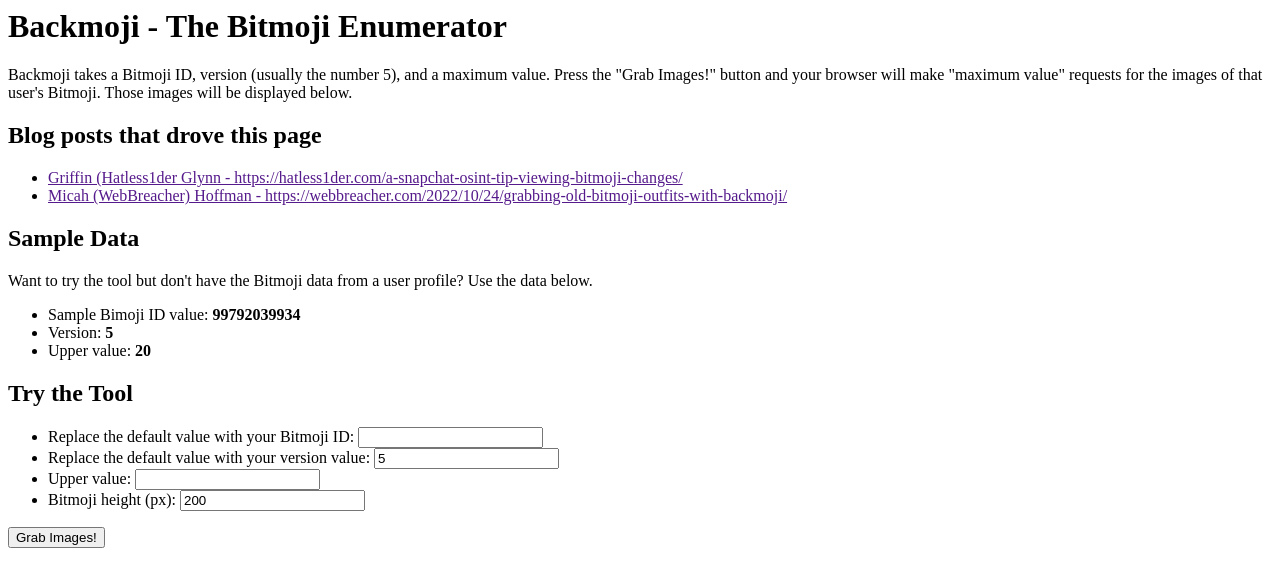
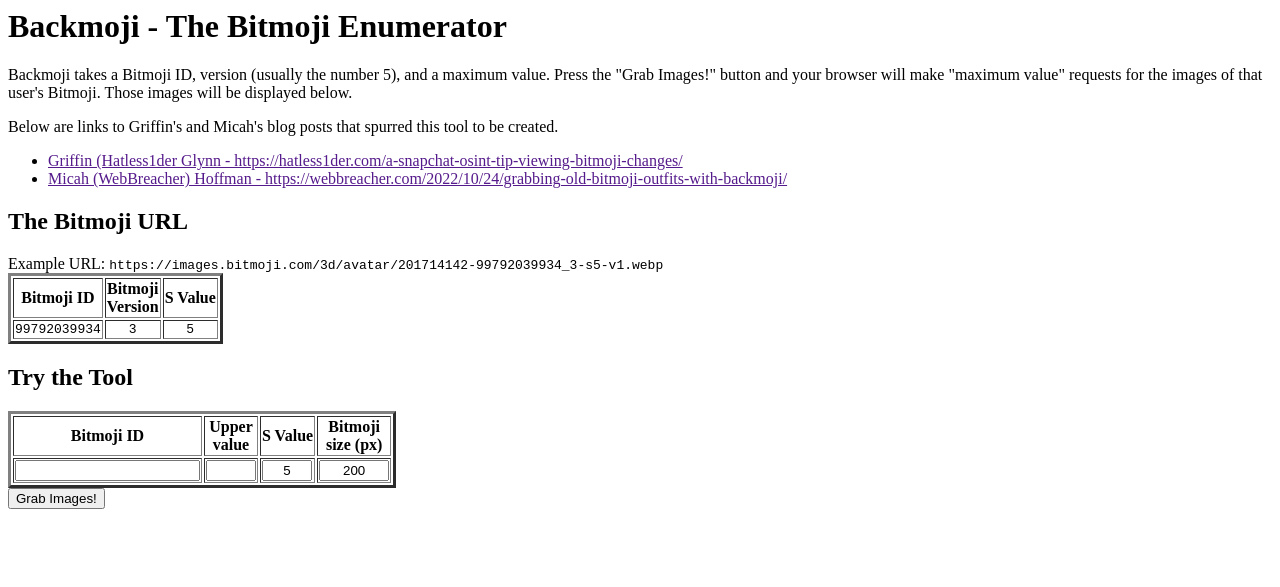
Before and after one commit to WebBreacher/osinttools, a Jekyll site: the page index_html.html, which Jekyll copies as it is, in a window 1280 px wide. Shown: the top 587 px of the page. Built offline with Jekyll 4.4.1, drawn with Linux system fonts in a browser that asks for light colours.

Commit message:
making tables

```diff
--- a/assets/css/style.scss
+++ b/assets/css/style.scss
@@ -9,3 +9,6 @@
 img {
   width: auto;
 }
+input {
+  text-align: right;
+}
--- a/index_html.html
+++ b/index_html.html
@@ -9,38 +9,52 @@
     img {
       width: auto;
     }
+    input {
+        text-align: center;
+    }
   </style>
 </head>
 
 <body>
 <h1>Backmoji - The Bitmoji Enumerator</h1>
 <p>Backmoji takes a Bitmoji ID, version (usually the number 5), and a maximum value. Press the "Grab Images!" button and your browser will make "maximum value" requests for the images of that user's Bitmoji. Those images will be displayed below.</p>
-
-<h2>
-    Blog posts that drove this page
-</h2>
+<p>Below are links to Griffin's and Micah's blog posts that spurred this tool to be created.</p>
 <ul>
     <li><a href src="https://hatless1der.com/a-snapchat-osint-tip-viewing-bitmoji-changes/" target="_blank">Griffin (Hatless1der Glynn - https://hatless1der.com/a-snapchat-osint-tip-viewing-bitmoji-changes/</a></li>
     <li><a href src="https://webbreacher.com/2022/10/24/grabbing-old-bitmoji-outfits-with-backmoji/" target="_blank">Micah (WebBreacher) Hoffman - https://webbreacher.com/2022/10/24/grabbing-old-bitmoji-outfits-with-backmoji/</a></li>
 </ul>
 
-<h2>
-    Sample Data
-</h2>
-<p>Want to try the tool but don't have the Bitmoji data from a user profile? Use the data below.</p>
-<ul>
-    <li>Sample Bimoji ID value: <b>99792039934</b></li>
-    <li>Version: <b>5</b></li>
-    <li>Upper value: <b>20</b></li>
-</ul>
+<h2>The Bitmoji URL</h2>
+Example URL: <code>https://images.bitmoji.com/3d/avatar/201714142-99792039934_3-s5-v1.webp</code>
+
+<table border="3">
+    <tr>
+        <th>Bitmoji ID</th><th>Bitmoji<br>Version</th><th>S Value</th>
+    </tr>
+    <tr align="center">
+        <td><code>99792039934</code></td><td><code>3</code></td><td><code>5</code></td>
+    </tr>
+</table>
 
 <h2>Try the Tool</h2>
-    <ul>
+<!--    <ul>
         <li>Replace the default value with your Bitmoji ID: <input type="number" id="bid" size="13"></li>
         <li>Replace the default value with your version value: <input type="number" value="5" id="bversion" size="3" ></li>
         <li>Upper value: <input type="number" id="upperVal" size="3" ></li>
         <li>Bitmoji height (px): <input type="number" id="avatarHeight" value="200" size="4"></li>
-    </ul>
+    </ul> -->
+<table border="3">
+    <tr>
+        <th>Bitmoji ID</th><th>Upper<br>value</th><th>S Value</th><th>Bitmoji<br>size (px)</th>
+    </tr>
+    <tr>
+        <td><input type="text" id="bid"></td>
+        <td><input type="text" id="upperVal" style="width: 50px;"></td>
+        <td><input type="text" value="5" id="sValue" style="width: 50px;" ></td>
+        <td><input type="text" id="avatarHeight" value="200" style="width: 70px;"></td>
+    </tr>
+</table>
+
     <button type="button" onclick="getInputValue();">Grab Images!</button>
 
     <div id="all"></div>
@@ -49,7 +63,7 @@
         function getInputValue(){
             // Selecting the input element and get its value
             var userID = document.getElementById("bid").value;
-            var version = document.getElementById("bversion").value;
+            var sValue = document.getElementById("sValue").value;
             var upperValue = document.getElementById("upperVal").value;
 
             // Set Image size
@@ -68,7 +82,7 @@
                 container.classList.add("avatar");
                 var img = document.createElement('img');
                 img.height = currentAvatarHeight;
-                var id  = userID+"_"+i+"-s"+version;
+                var id  = userID+"_"+i+"-s"+sValue;
                 img.src= "https://images.bitmoji.com/3d/avatar/201714142-" + id + "-v1.webp";
                 container.appendChild(img);
                 const textNode = document.createElement("br");
```
Also changed, not shown: index.md (+56 -59 lines).
